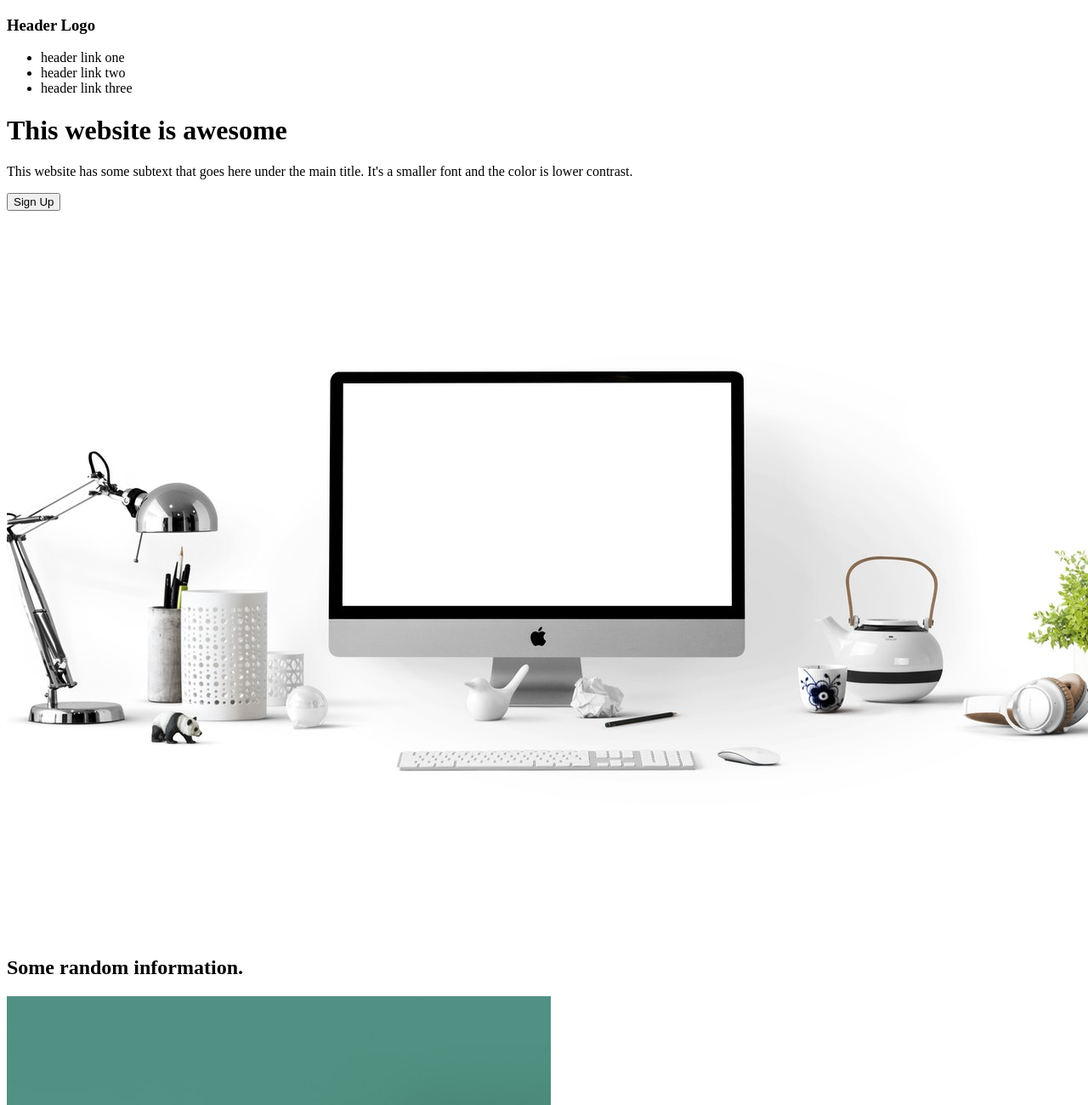
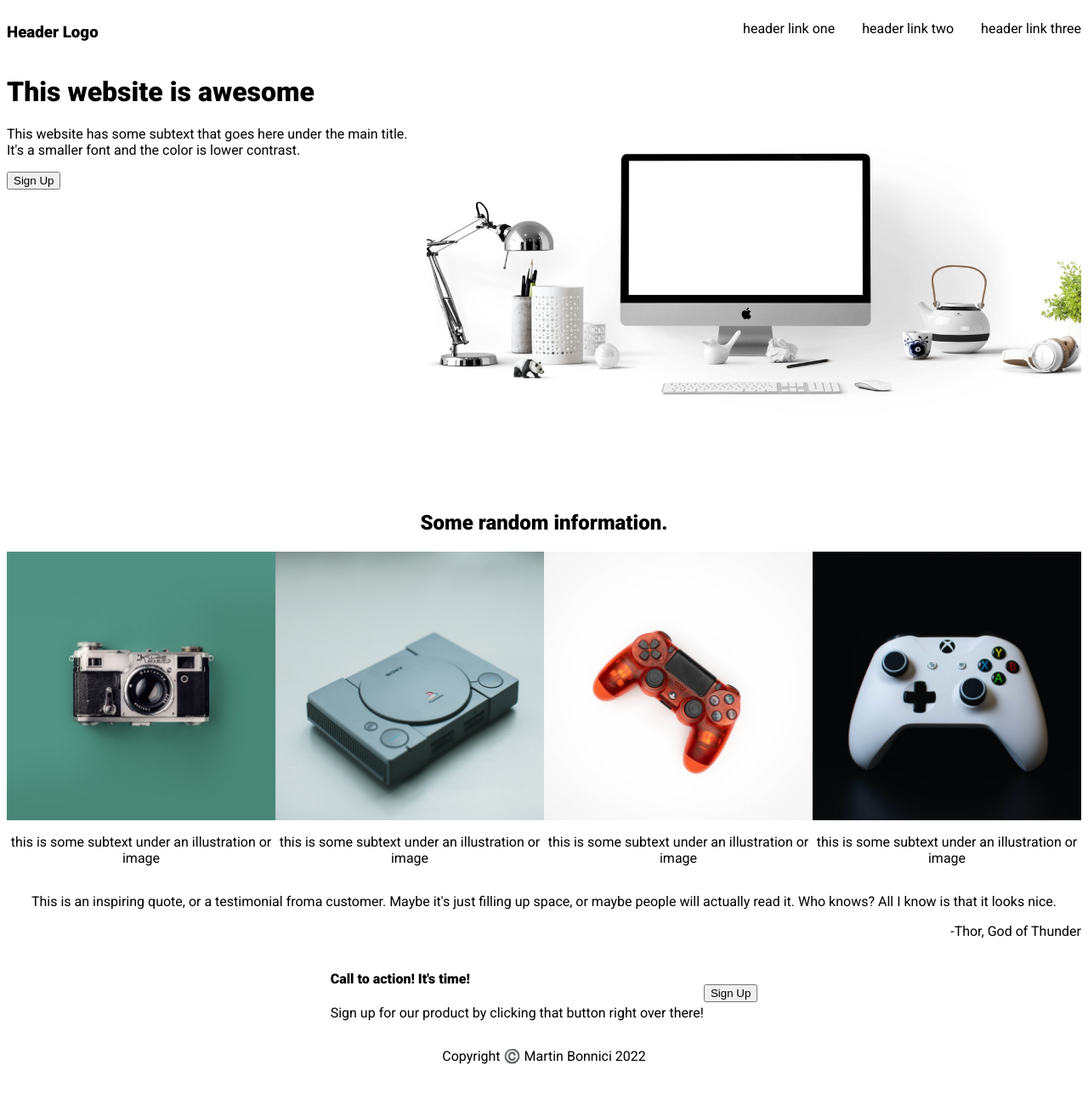
Before and after one commit to martinbonnici/odin_landing_page, a plain HTML site: page index.html in a window 1280 px wide. Shown: the top 1300 px of the page at 85% size. After the commit the page ends 1268 px from the top, so only its background shows below. Drawn offline with Linux system fonts and the light colour scheme.

Commit message:
complete initial css layout

```diff
--- a/index.html
+++ b/index.html
@@ -6,49 +6,55 @@
     <meta name="viewport" content="width=device-width, initial-scale=1.0" />
     <title>Landing Page</title>
     <link rel="stylesheet" href="styles.css" />
+    <link rel="preconnect" href="https://fonts.googleapis.com" />
+    <link rel="preconnect" href="https://fonts.gstatic.com" crossorigin />
+    <link
+      href="https://fonts.googleapis.com/css2?family=Roboto:ital,wght@0,400;0,900;1,300&display=swap"
+      rel="stylesheet"
+    />
   </head>
   <body>
     <div class="navbar">
       <h3 class="logo">Header Logo</h3>
       <ul>
-        <li>header link one</li>
-        <li>header link two</li>
-        <li>header link three</li>
+        <li><a href="">header link one</a></li>
+        <li><a href="">header link two</a></li>
+        <li><a href="">header link three</a></li>
       </ul>
     </div>
 
     <div class="main">
-      <div>
-        <h1 class="main-header">This website is awesome</h1>
+      <div class="main-container">
+        <h1 class="main-title">This website is awesome</h1>
         <p class="main-text">
           This website has some subtext that goes here under the main title.
           It's a smaller font and the color is lower contrast.
         </p>
         <button class="btn1">Sign Up</button>
       </div>
-      <img src="./images/main.jpg" />
+      <img class="header-image" src="./images/main.jpg" />
     </div>
 
     <div class="section2">
-      <h2>Some random information.</h2>
+      <h2 class="info-header">Some random information.</h2>
       <div class="tiles">
         <div class="tile">
-          <img src="./images/tile-1.jpg" />
+          <img class="tile-img" src="./images/tile-1.jpg" />
           <p>this is some subtext under an illustration or image</p>
         </div>
 
         <div class="tile">
-          <img src="./images/tile-2.jpg" />
+          <img class="tile-img" src="./images/tile-2.jpg" />
           <p>this is some subtext under an illustration or image</p>
         </div>
 
         <div class="tile">
-          <img src="./images/tile-3.jpg" />
+          <img class="tile-img" src="./images/tile-3.jpg" />
           <p>this is some subtext under an illustration or image</p>
         </div>
 
         <div class="tile">
-          <img src="./images/tile-4.jpg" />
+          <img class="tile-img" src="./images/tile-4.jpg" />
           <p>this is some subtext under an illustration or image</p>
         </div>
       </div>
@@ -60,7 +66,7 @@
         just filling up space, or maybe people will actually read it. Who knows?
         All I know is that it looks nice.
       </p>
-      <p class="author">Thor, God of Thunder</p>
+      <p class="author">-Thor, God of Thunder</p>
     </div>
 
     <div class="section4">
@@ -70,7 +76,7 @@
           Sign up for our product by clicking that button right over there!
         </p>
       </div>
-      <button>Sign Up</button>
+      <button class="btn2">Sign Up</button>
     </div>
 
     <footer class="footer">
--- a/styles.css
+++ b/styles.css
@@ -0,0 +1,76 @@
+body {
+    font-family: "Roboto", sans-serif;
+}
+
+.navbar {
+    display: flex;
+    justify-content: space-between;
+}
+
+ul {
+    display: flex;
+    gap: 2em;
+}
+
+li {
+    list-style-type: none;
+}
+
+a {
+    text-decoration: none;
+    color: black;
+}
+
+.main {
+    display: flex;
+}
+
+.header-image {
+    min-width: 0;
+}
+
+.section2 {
+    display: flex;
+    align-items: center;
+    flex-direction: column;
+}
+
+.tiles {
+    display: flex;
+}
+
+.tile {
+    display: flex;
+    flex-direction: column;
+}
+
+.tile-img {
+    min-width: 0;
+    width: 100%;
+    height: auto;
+}
+
+.tile > p {
+    text-align: center;
+}
+
+.section3 {
+    text-align: center;
+}
+
+.author {
+    text-align: right;
+}
+
+.section4 {
+    display: flex;
+    justify-content: center;
+}
+
+.btn2 {
+    align-self: center;
+}
+
+footer {
+    text-align: center;
+}
```
